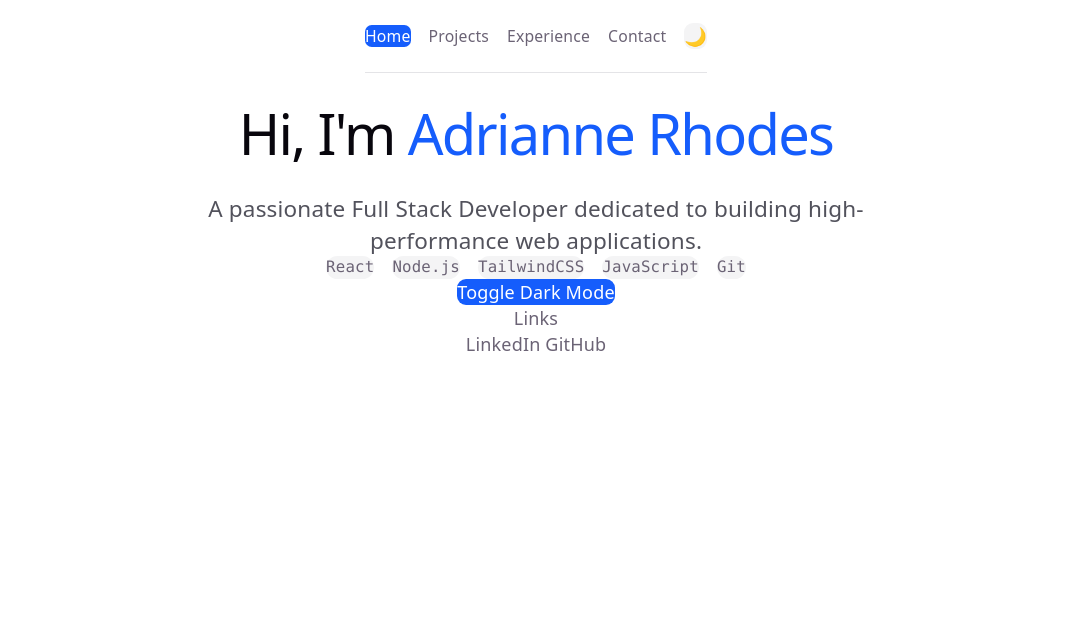
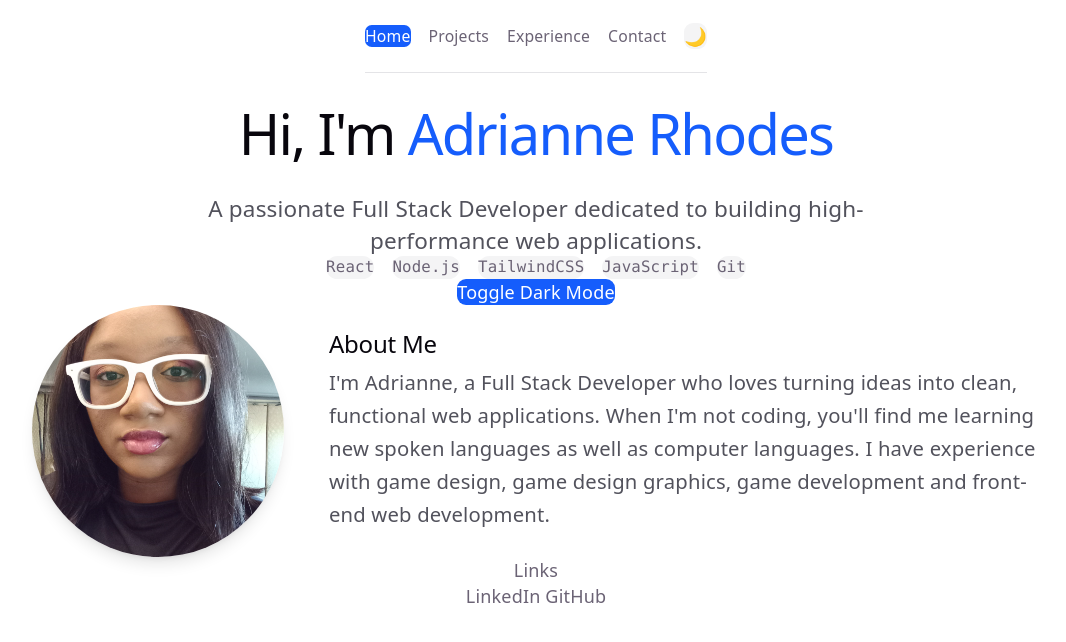
Before and after one commit to AdrianneR-dev/my-portfolio2, a React (Vite) app: page / in a window 1280 px wide. Shown: the top 642 px of the page, without its empty margins (104-1170 px from the left). Built offline with nearby package versions, Linux system fonts and the light colour scheme.

Commit message:
Add profile image of self and "About Me" section above footer.

```diff
--- a/src/views/Home.jsx
+++ b/src/views/Home.jsx
@@ -1,5 +1,6 @@
 import React from 'react';
 import useTheme from '../components/useTheme';
+import profileImg from '../assets/profile.jpg';
 
 export default function Home() {
   const { isDark, toggleTheme } = useTheme();
@@ -27,6 +28,24 @@ export default function Home() {
       >
         Toggle {isDark ? 'Light' : 'Dark'} Mode
       </button>
+
+      <section className="w-full max-w-4xl mx-auto py-20 px-6 flex flex-col md:flex-row items-center gap-10 text-left">
+        <img
+          src={profileImg}
+          alt="Portrait of Adrianne Rhodes"
+          className="w-48 h-48 md:w-56 md:h-56 rounded-full object-cover shadow-lg flex-shrink-0"
+        />
+        <div>
+          <h2 className="text-3xl font-bold mb-4">About Me</h2>
+          <p className="text-lg text-zinc-600 dark:text-zinc-400 leading-relaxed">
+            I'm Adrianne, a Full Stack Developer who loves turning ideas into
+            clean, functional web applications. When I'm not coding, you'll
+            find me learning new spoken languages as well as computer languages.
+            I have experience with game design, game design graphics, game
+            development and front-end web development.
+          </p>
+        </div>
+      </section>
     </section>
   );
 }
```
Also changed, not shown: src/assets/profile.jpg (added).
